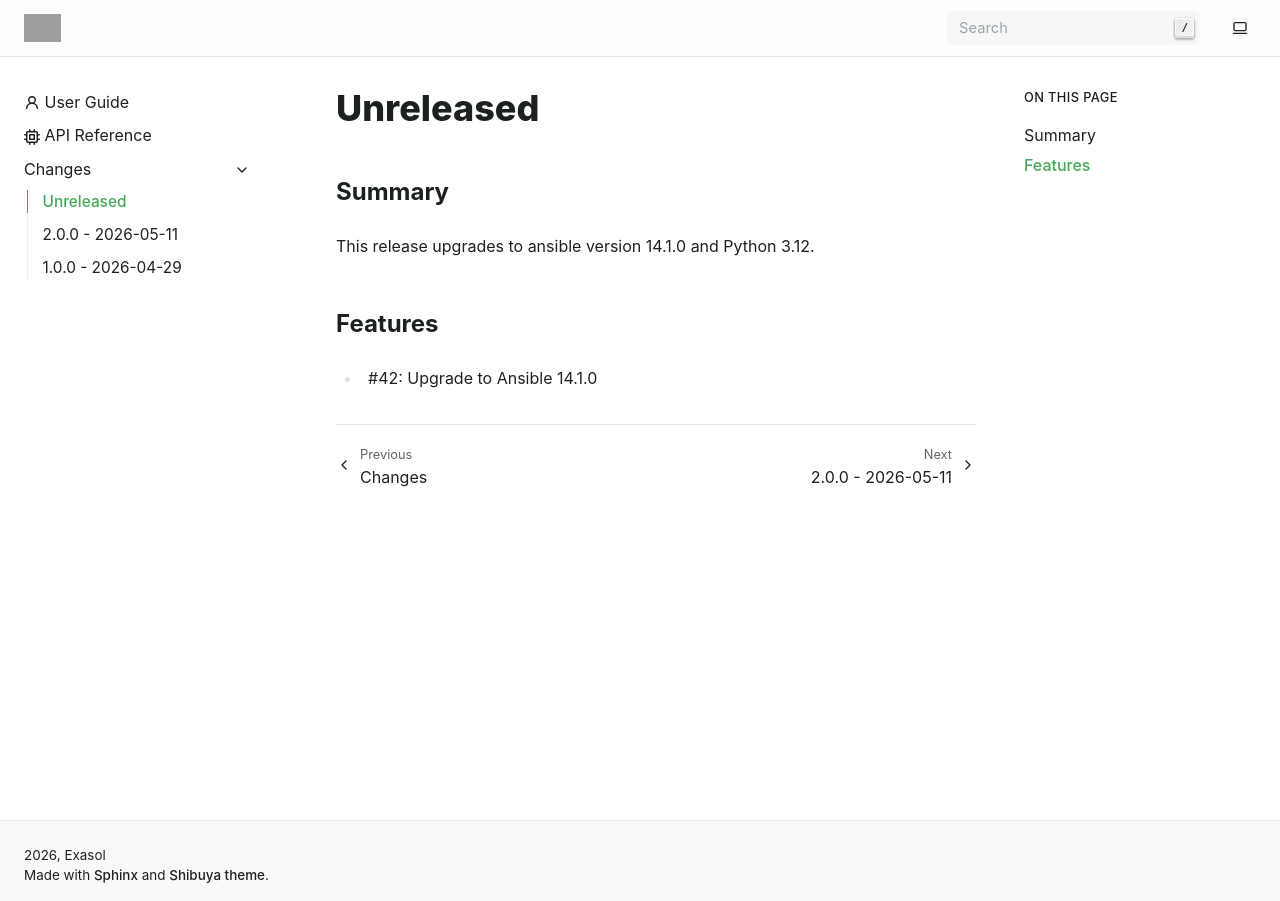
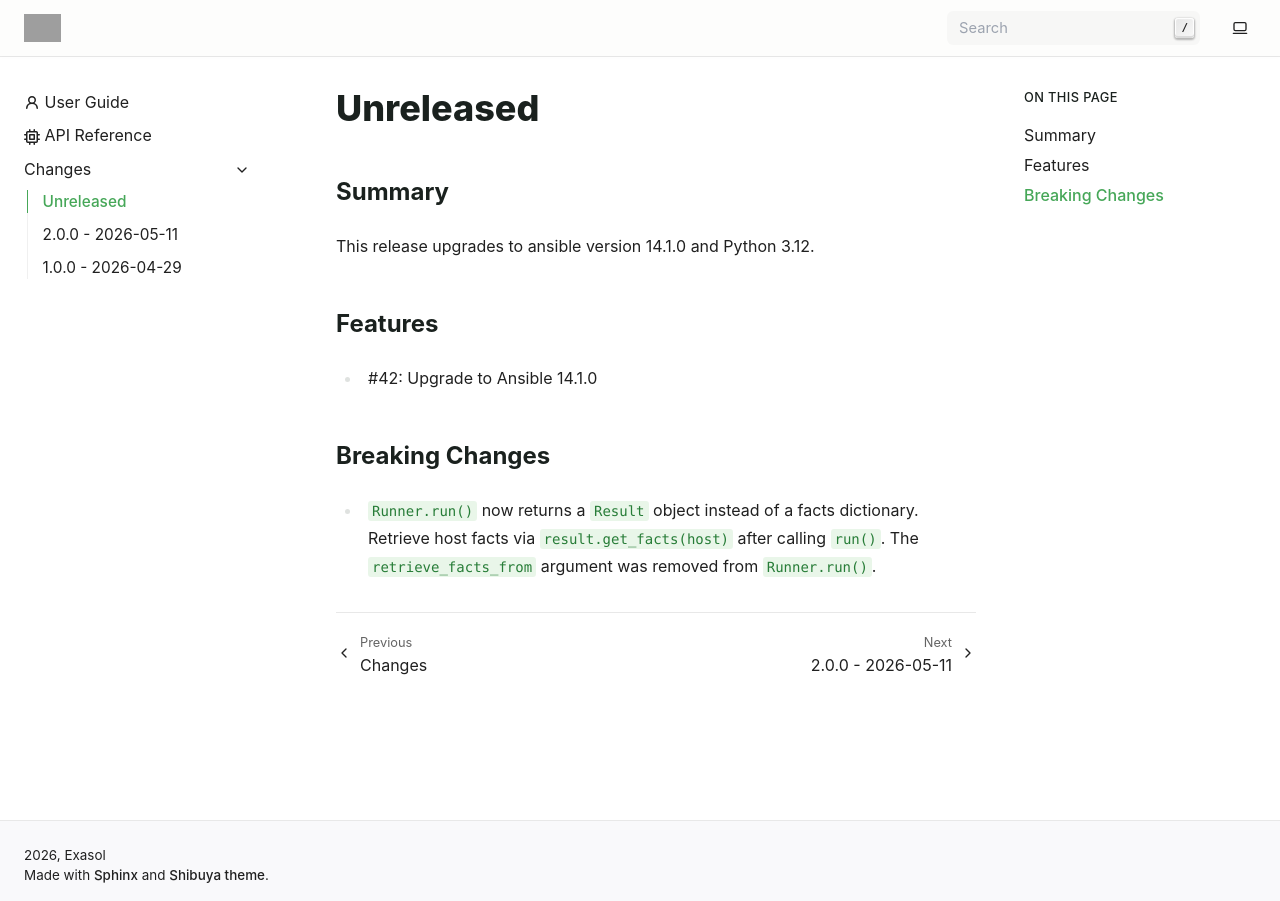
Before and after one commit to exasol/ansible-runner-wrapper, a Sphinx documentation site: the page built from doc/changes/unreleased.md, in a window 1280 px wide. Built offline with Sphinx 7.4.7, drawn with Linux system fonts in a browser that asks for light colours; pages that are not in the unit, such as notebooks, are missing from menus; grey boxes are pictures that could not be loaded.

Commit message:
Add breaking changes to changelog

```diff
--- a/doc/changes/unreleased.md
+++ b/doc/changes/unreleased.md
@@ -7,3 +7,9 @@ This release upgrades to ansible version 14.1.0 and Python 3.12.
 ## Features
 
 * #42: Upgrade to Ansible 14.1.0
+
+## Breaking Changes
+
+* `Runner.run()` now returns a `Result` object instead of a facts dictionary.
+  Retrieve host facts via `result.get_facts(host)` after calling `run()`.
+  The `retrieve_facts_from` argument was removed from `Runner.run()`.
```
